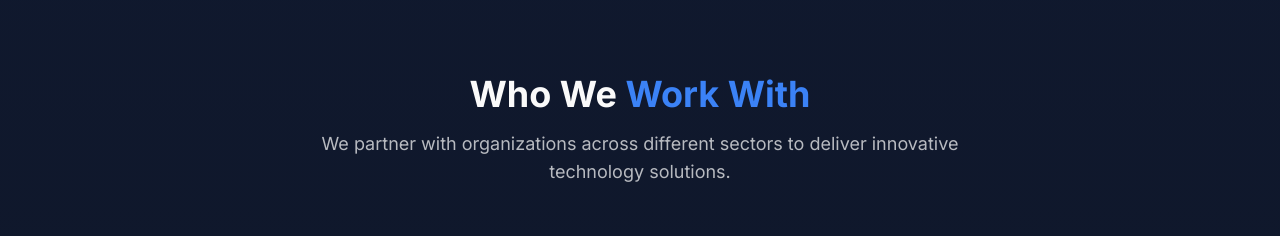
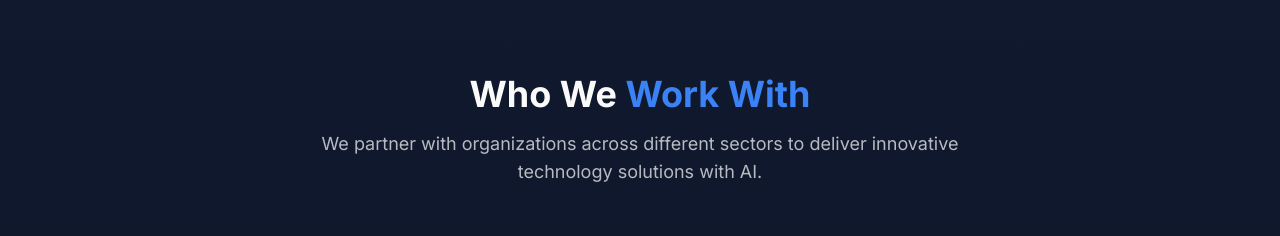
Before and after one commit to kalanas210/ryzera-startup, a Next.js app: page / in a window 1280 px wide. Shown: the part 2400-2636 px from the top of the page. Built offline with nearby package versions, Linux system fonts and the light colour scheme.

Commit message:
Update ClientsSection.tsx

```diff
--- a/components/home/ClientsSection.tsx
+++ b/components/home/ClientsSection.tsx
@@ -62,7 +62,7 @@ export default function ClientsSection() {
             <span className="text-blue-500">Work With</span>
           </h2>
           <p className="text-lg text-white/70 max-w-2xl mx-auto">
-            We partner with organizations across different sectors to deliver innovative technology solutions.
+            We partner with organizations across different sectors to deliver innovative technology solutions with AI.
           </p>
         </motion.div>
 
```
